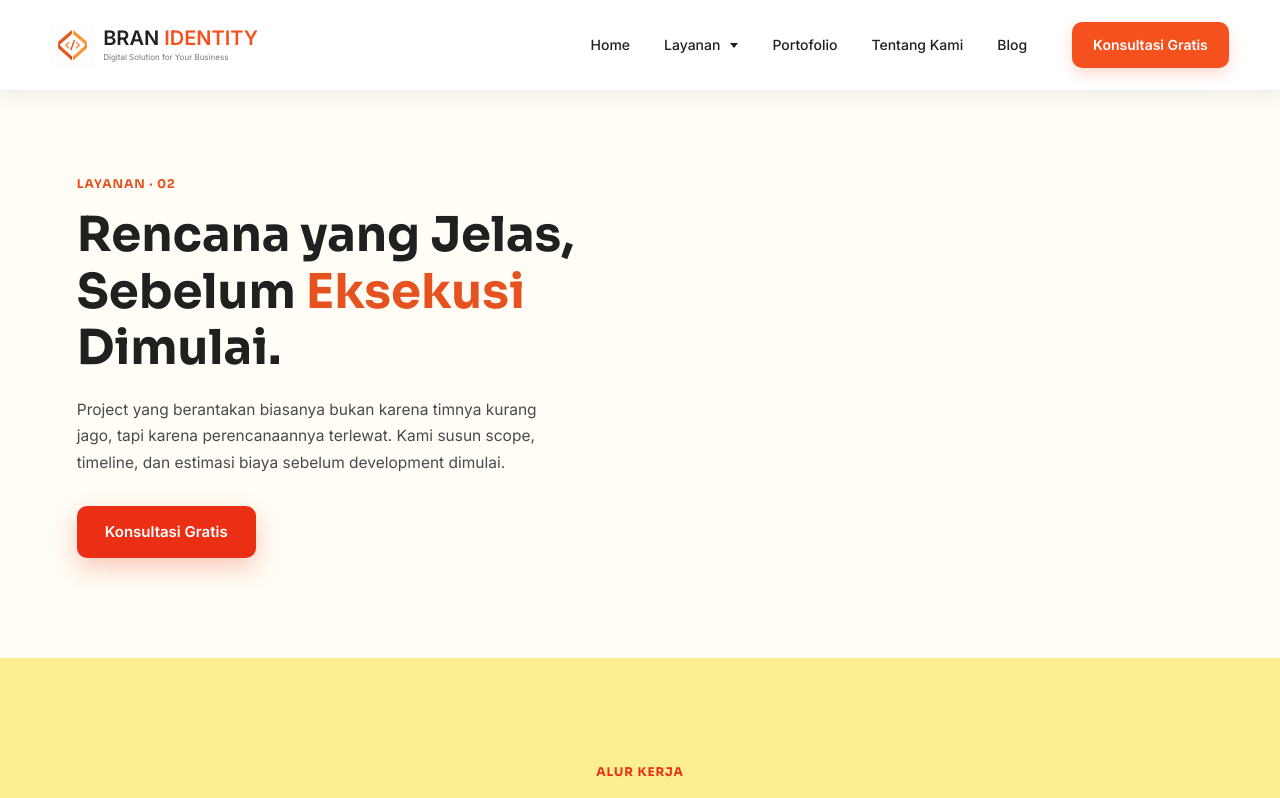
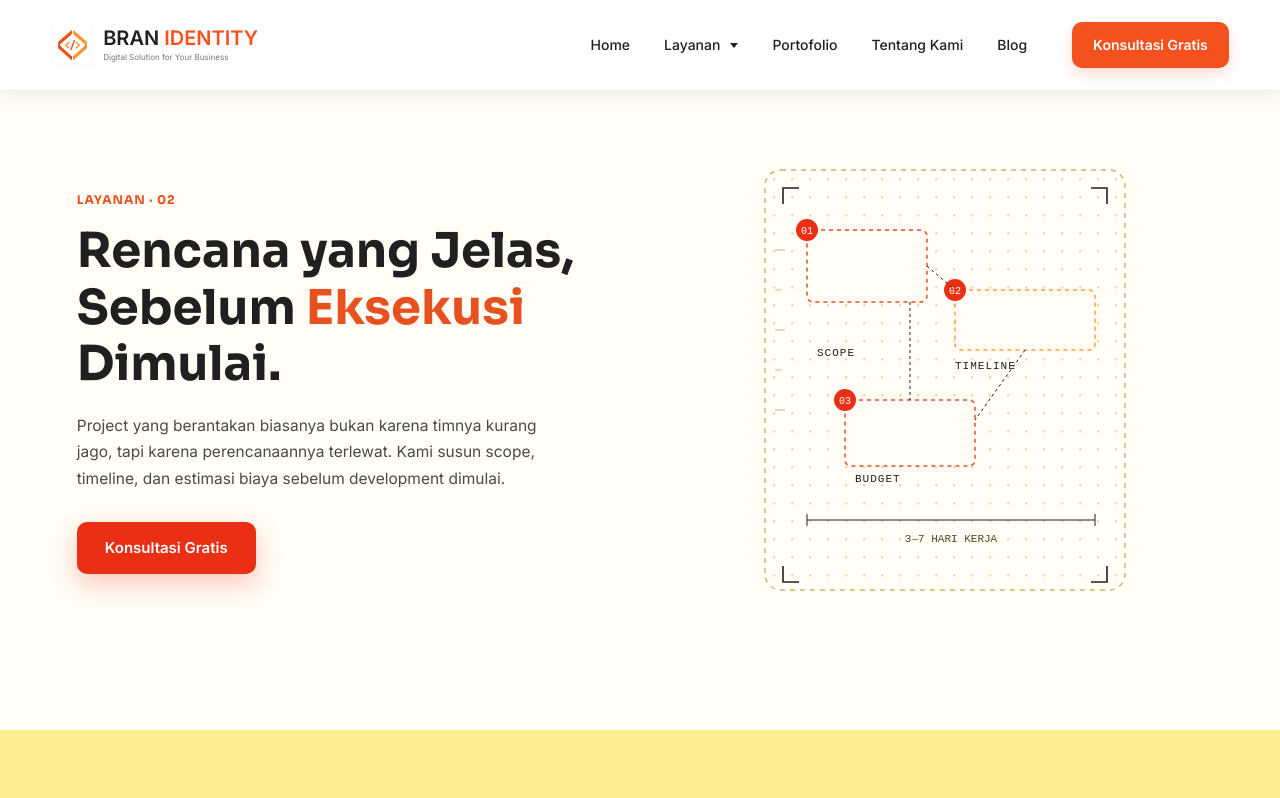
Before and after one commit to NganjukBersatu/bran_identity, a Vue app in the folder web/: page /layanan/perencanaan in a window 1280 px wide. Shown: the top 798 px of the page. Built offline with nearby package versions, Linux system fonts and the light colour scheme.

Commit message:
merapikan tampilan perencanaan

```diff
--- a/web/src/views/perencanaan.vue
+++ b/web/src/views/perencanaan.vue
@@ -28,12 +28,19 @@ const faqs = [
   { q: 'Apakah scope bisa berubah di tengah jalan?', a: 'Bisa, dampaknya ke timeline dan biaya dibahas ulang dulu.' },
   { q: 'Apakah dokumen ini mengikat secara kontrak?', a: 'Ya, dokumen ini jadi lampiran resmi di perjanjian kerja sama.' }
 ]
+
+// kartu mockup di sisi kanan hero — dipetakan dari data documents di atas
+const heroCards = [
+  { label: 'SOW', title: 'Scope of Work', rotate: -9, offsetX: 0, offsetY: 10, z: 1 },
+  { label: 'Timeline', title: 'Timeline Project', rotate: 5, offsetX: 60, offsetY: -30, z: 2 },
+  { label: 'Budget', title: 'Estimasi Biaya', rotate: -3, offsetX: 30, offsetY: 90, z: 3 }
+]
 </script>
 
 <template>
   <div class="perencanaan">
 
-    <!-- HERO: teks kiri tetap seperti semula, kotak blueprint kanan dihapus -->
+    <!-- HERO: teks kiri + stack kartu dokumen miring di kanan -->
     <section class="hero">
       <div class="hero__text">
         <span class="eyebrow">Layanan · 02</span>
@@ -49,6 +56,64 @@ const faqs = [
         <router-link to="/#kontak" class="hero__cta">
           Konsultasi Gratis
         </router-link>
+      </div>
+
+      <div class="hero__visual">
+        <svg class="blueprint" viewBox="0 0 380 440" fill="none" xmlns="http://www.w3.org/2000/svg" role="img" aria-label="Diagram blueprint perencanaan project">
+          <defs>
+            <pattern id="dotgrid" width="18" height="18" patternUnits="userSpaceOnUse">
+              <circle cx="1.2" cy="1.2" r="1.2" fill="#e6d9a8" />
+            </pattern>
+          </defs>
+
+          <!-- frame -->
+          <rect x="10" y="10" width="360" height="420" rx="16" fill="url(#dotgrid)" />
+          <rect x="10" y="10" width="360" height="420" rx="16" stroke="#c9b877" stroke-width="1.5" stroke-dasharray="5 5" />
+
+          <!-- corner crop marks -->
+          <path d="M28 44 V28 H44" stroke="#202020" stroke-width="1.6" />
+          <path d="M352 44 V28 H336" stroke="#202020" stroke-width="1.6" />
+          <path d="M28 406 V422 H44" stroke="#202020" stroke-width="1.6" />
+          <path d="M352 406 V422 H336" stroke="#202020" stroke-width="1.6" />
+
+          <!-- ruler ticks kiri -->
+          <g stroke="#c9b877" stroke-width="1">
+            <line x1="20" y1="90" x2="30" y2="90" />
+            <line x1="20" y1="130" x2="26" y2="130" />
+            <line x1="20" y1="170" x2="30" y2="170" />
+            <line x1="20" y1="210" x2="26" y2="210" />
+            <line x1="20" y1="250" x2="30" y2="250" />
+          </g>
+
+          <!-- zone 01: Scope -->
+          <rect x="52" y="70" width="120" height="72" rx="6" fill="#fffdf5" stroke="#e6521f" stroke-width="1.5" stroke-dasharray="4 4" />
+          <circle cx="52" cy="70" r="11" fill="#ea2f14" />
+          <text x="52" y="74" text-anchor="middle" font-family="monospace" font-size="10" fill="#fff">01</text>
+          <text x="62" y="196" font-family="monospace" font-size="11" letter-spacing="1" fill="#202020">SCOPE</text>
+
+          <!-- zone 02: Timeline -->
+          <rect x="200" y="130" width="140" height="60" rx="6" fill="#fffdf5" stroke="#fb9e3a" stroke-width="1.5" stroke-dasharray="4 4" />
+          <circle cx="200" cy="130" r="11" fill="#ea2f14" />
+          <text x="200" y="134" text-anchor="middle" font-family="monospace" font-size="10" fill="#fff">02</text>
+          <text x="200" y="209" font-family="monospace" font-size="11" letter-spacing="1" fill="#202020">TIMELINE</text>
+
+          <!-- zone 03: Budget -->
+          <rect x="90" y="240" width="130" height="66" rx="6" fill="#fffdf5" stroke="#e6521f" stroke-width="1.5" stroke-dasharray="4 4" />
+          <circle cx="90" cy="240" r="11" fill="#ea2f14" />
+          <text x="90" y="244" text-anchor="middle" font-family="monospace" font-size="10" fill="#fff">03</text>
+          <text x="100" y="322" font-family="monospace" font-size="11" letter-spacing="1" fill="#202020">BUDGET</text>
+
+          <!-- garis penghubung antar zona -->
+          <path d="M172 106 L200 130" stroke="#202020" stroke-width="1" stroke-dasharray="3 3" />
+          <path d="M155 142 L155 240" stroke="#202020" stroke-width="1" stroke-dasharray="3 3" />
+          <path d="M270 190 L220 260" stroke="#202020" stroke-width="1" stroke-dasharray="3 3" />
+
+          <!-- garis dimensi bawah -->
+          <line x1="52" y1="360" x2="340" y2="360" stroke="#202020" stroke-width="1" />
+          <line x1="52" y1="354" x2="52" y2="366" stroke="#202020" stroke-width="1" />
+          <line x1="340" y1="354" x2="340" y2="366" stroke="#202020" stroke-width="1" />
+          <text x="196" y="382" text-anchor="middle" font-family="monospace" font-size="11" fill="#5b4a2a">3–7 HARI KERJA</text>
+        </svg>
       </div>
     </section>
 
@@ -132,10 +197,15 @@ const faqs = [
   color: var(--red);
 }
 
-/* ---------- HERO (satu kolom, kiri tetap left-aligned) ---------- */
+/* ---------- HERO (dua kolom: teks kiri, stack kartu kanan) ---------- */
 .hero {
-  padding: 170px clamp(20px, 6vw, 80px) 100px;
+  padding: 170px clamp(20px, 6vw, 80px) 140px;
   background: #fffdf5;
+  display: grid;
+  grid-template-columns: 1.05fr 0.95fr;
+  align-items: center;
+  gap: 40px;
+  overflow: hidden;
 }
 
 .hero__text {
@@ -180,6 +250,21 @@ const faqs = [
 .hero__cta:hover {
   background: var(--orange);
   transform: translateY(-2px);
+}
+
+/* ---------- HERO VISUAL: stack kartu dokumen miring ---------- */
+.hero__visual {
+  position: relative;
+  height: 420px;
+  display: flex;
+  align-items: center;
+  justify-content: center;
+}
+
+.blueprint {
+  width: 100%;
+  max-width: 380px;
+  height: auto;
 }
 
 /* ---------- SHARED SECTION HEAD ---------- */
@@ -355,6 +440,18 @@ const faqs = [
 }
 
 /* ---------- RESPONSIVE ---------- */
+@media (max-width: 1024px) {
+  .hero {
+    grid-template-columns: 1fr;
+    padding-top: 130px;
+  }
+
+  .hero__visual {
+    height: 320px;
+    margin-top: 20px;
+  }
+}
+
 @media (max-width: 900px) {
   .roadmap__track {
     grid-template-columns: 1fr;
@@ -369,6 +466,10 @@ const faqs = [
   .hero {
     padding: 130px 20px 60px;
   }
+  .hero__card {
+    width: 170px;
+    padding: 12px 14px 16px;
+  }
   .roadmap,
   .documents,
   .faq {
```
